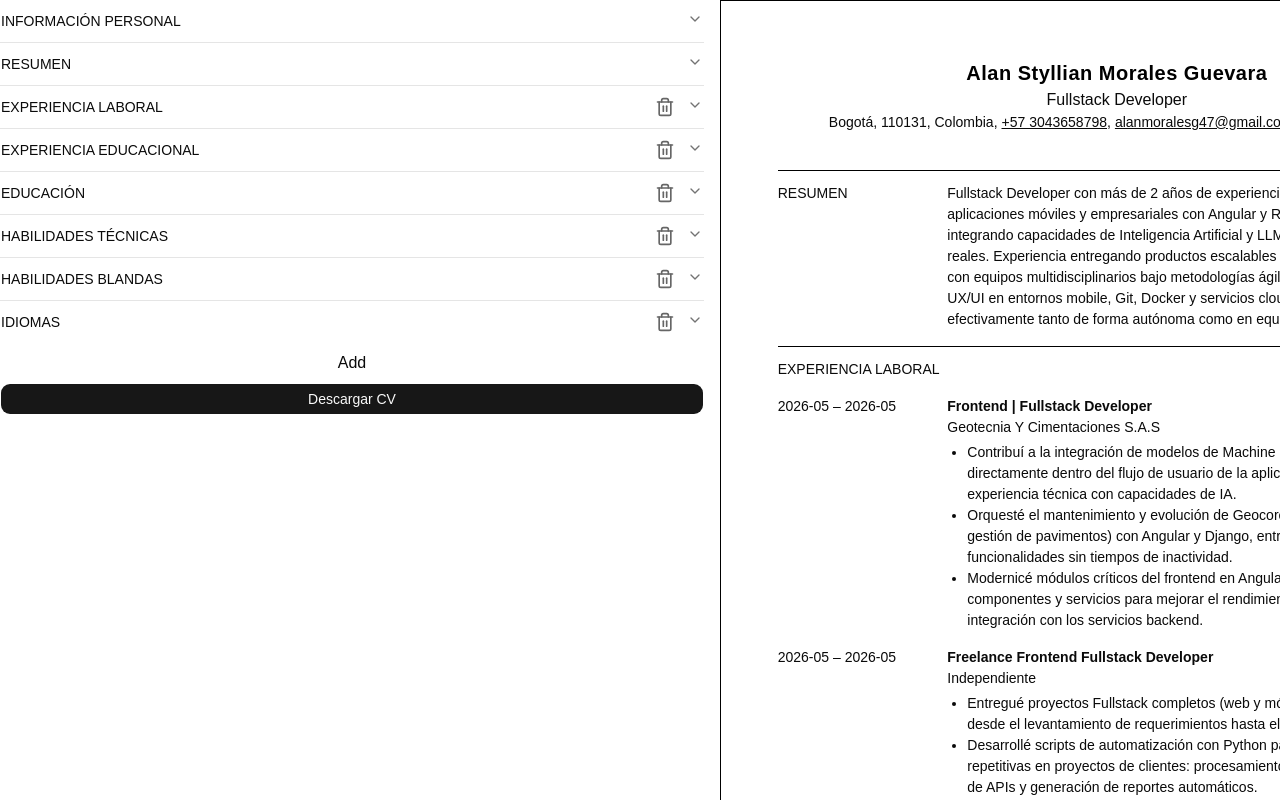
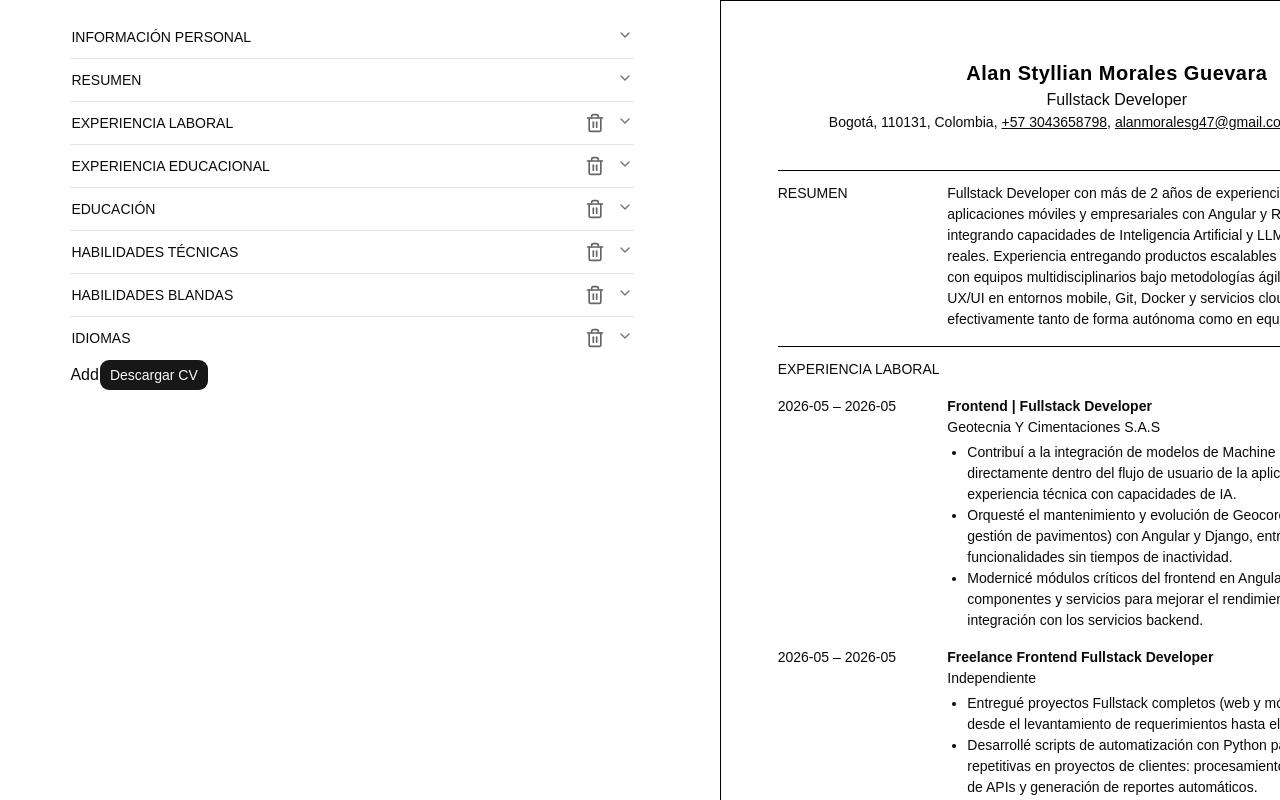
Before and after one commit to AlanMorales27/cv_creator, a Next.js app: page / in a window 1280 px wide. Built offline with nearby package versions, Linux system fonts and the light colour scheme.

Commit message:
feat: accordion in entry section items

```diff
--- /dev/null
+++ b/app/components/CvEditingForm.tsx
@@ -0,0 +1,13 @@
+import AddSectionButton from "./AddSectionButton";
+import DownloadCvButton from "./DownloadCvButton";
+import ResumeEditForm from "./ResumeEditForm";
+
+export default function CvEditingForm() {
+    return (
+        <div className="w-[80%] pt-4">
+            <ResumeEditForm></ResumeEditForm>
+            <AddSectionButton />
+            <DownloadCvButton></DownloadCvButton>
+        </div>
+    )
+}
--- a/app/components/DownloadCvButton.tsx
+++ b/app/components/DownloadCvButton.tsx
@@ -29,7 +29,7 @@ export default function DownloadCvButton() {
             const url  = URL.createObjectURL(blob)
             const a    = document.createElement('a')
             a.href     = url
-            a.download = 'cv.pdf'
+            a.download = `resume_${personalInfo.title}_${personalInfo.firstNames}${personalInfo.lastNames}.pdf`
             a.click()
             URL.revokeObjectURL(url)
 
--- a/app/components/resumeForms/EntrySectionForm.tsx
+++ b/app/components/resumeForms/EntrySectionForm.tsx
@@ -2,14 +2,20 @@
 
 import useCvStore from "@/lib/store/cvStore"
 import { joinLines, splitLines } from "@/lib/helpers/utils"
-import { EducationEntry, EducationItem } from "@/lib/schemas/EducationItemSchema"
-import { ExperienceEntry, ExperienceItem } from "@/lib/schemas/ExperienceItemSchema"
+
+import {
+    EducationEntry,
+    EducationItem,
+    ExperienceEntry,
+    ExperienceItem
+} from "@/lib/schemas"
 
 import FormField from "./FormField"
 import FormTextarea from "./FormTextarea"
 
 import { useEffect } from "react"
 import { useFieldArray, useForm } from "react-hook-form"
+import SectionAccordionItem from "./SectionAccordionItem"
 
 type FormEntry = Omit<EducationEntry & ExperienceEntry, 'description'> & { description?: string }
 
@@ -81,6 +87,10 @@ export default function EntrySectionForm({ section }: EntrySectionFormProps) {
     return (
         <>
             {fields.map((field, index) => (
+                <SectionAccordionItem
+                    value={field.id}
+                    label={`${field[field1.name]}`}
+                >
                     <div
                         className="p-4 border rounded-md space-y-4 mb-4 last:mb-0"
                         key={field.id}
@@ -119,6 +129,7 @@ export default function EntrySectionForm({ section }: EntrySectionFormProps) {
                             {...register(`entries.${index}.description`)}
                         />
                     </div>
+                </SectionAccordionItem>
             ))}
         </>
     )
--- a/app/page.tsx
+++ b/app/page.tsx
@@ -1,15 +1,11 @@
 import ResumePDFClient from "./components/ResumePDFClient";
-import ResumeEditForm from "./components/ResumeEditForm";
-import DownloadCvButton from "./components/DownloadCvButton";
-import AddSectionButton from "./components/AddSectionButton";
+import CvEditingForm from "./components/CvEditingForm";
 
 export default function Home() {
   return (
     <div className="flex flex-row gap-4 h-screen">
-      <div className="flex flex-col gap-2 w-[55%] overflow-y-auto">
-        <ResumeEditForm></ResumeEditForm>
-        <AddSectionButton />
-        <DownloadCvButton></DownloadCvButton>
+      <div className="flex flex-col gap-2 w-[55%] overflow-y-auto items-center">
+        <CvEditingForm></CvEditingForm>
       </div>
       <div className="flex-1 overflow-y-auto">
         <ResumePDFClient />
```
Lines whose indentation alone changed are shown as unchanged.
